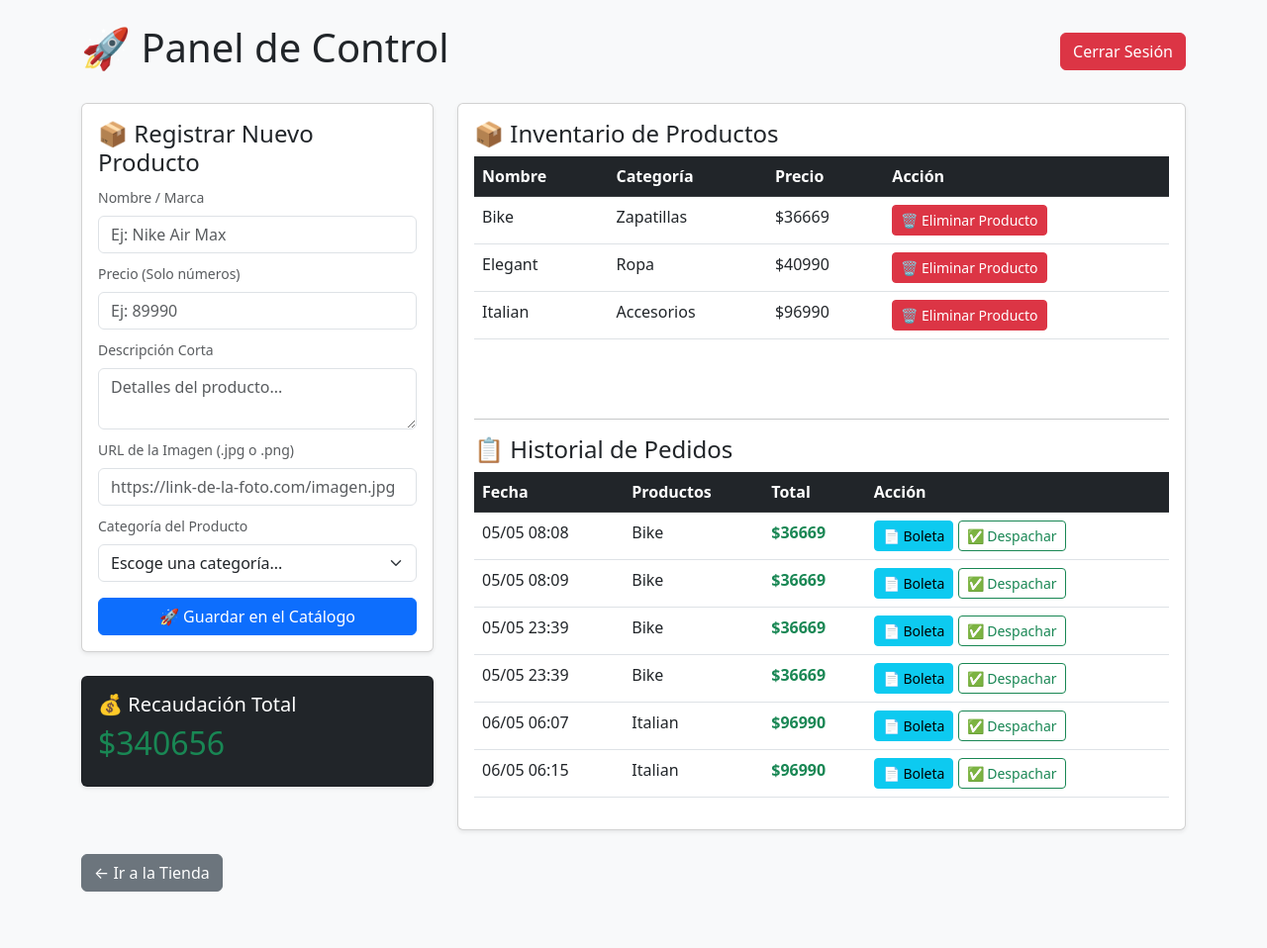
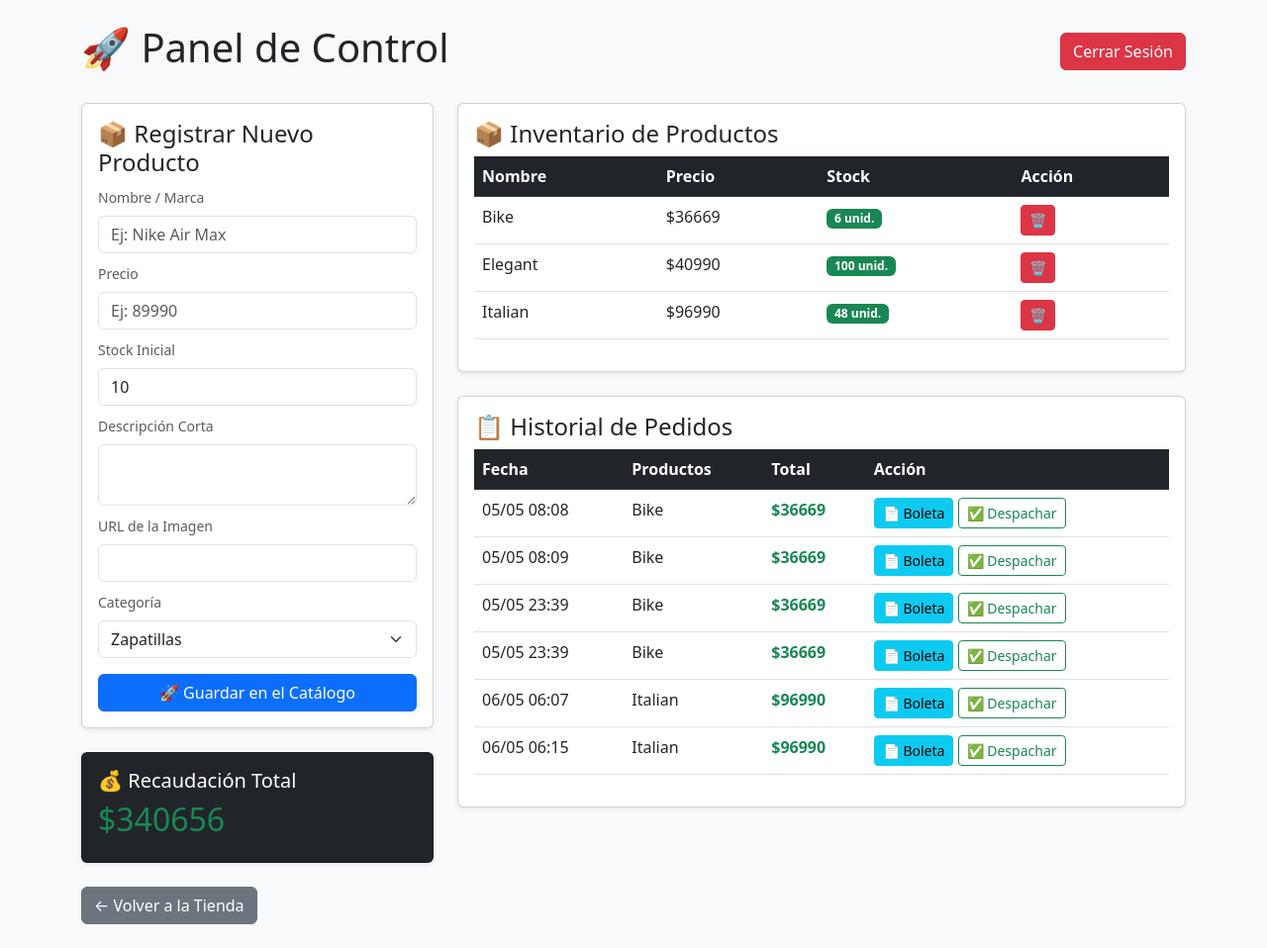
Before and after one commit to Churiflow/tienda-flask-pro, a Flask app: page /admin in a window 1280 px wide. Shown: the whole page at 99% size. Before the commit the page ends 901 px from the top, so only its background shows below. Run offline with Flask 3, Linux system fonts and the light colour scheme; the visitor is signed in with stand-in values (Sample User, id 1); data comes from the database, SQL or seed files in the repository; both versions use the stored data as it was after the commit.

Commit message:
Mejora de diseño, sistema de stock y revisión de carrito

```diff
--- a/app.py
+++ b/app.py
@@ -2,201 +2,133 @@ from flask import Flask, render_template, request, redirect, url_for, session
 from flask_sqlalchemy import SQLAlchemy
 
 app = Flask(__name__)
-
-# CONFIGURACIÓN
-app.secret_key = 'mi_clave_secreta_pro_2026' # Necesaria para el carrito
+app.secret_key = 'mi_clave_secreta_pro_2026'
 app.config['SQLALCHEMY_DATABASE_URI'] = 'sqlite:///tienda.db'
 app.config['SQLALCHEMY_TRACK_MODIFICATIONS'] = False
+
 db = SQLAlchemy(app)
 
-# MODELO DE BASE DE DATOS
+# --- MODELOS ---
 class Producto(db.Model):
     id = db.Column(db.Integer, primary_key=True)
     nombre = db.Column(db.String(100), nullable=False)
     precio = db.Column(db.Integer, nullable=False)
     descripcion = db.Column(db.String(500))
     imagen = db.Column(db.String(500))
-    categoria = db.Column(db.String(50))  # <--- ASEGÚRATE DE QUE ESTA LÍNEA ESTÉ AQUÍ
+    categoria = db.Column(db.String(50))
+    stock = db.Column(db.Integer, default=10)
 
-# Crear la base de datos
+class Pedido(db.Model):
+    id = db.Column(db.Integer, primary_key=True)
+    productos_nombres = db.Column(db.String(500))
+    total_pagado = db.Column(db.Integer)
+    fecha = db.Column(db.DateTime, default=db.func.now())
+
 with app.app_context():
     db.create_all()
 
-# --- RUTAS DE LA TIENDA ---
-
+# --- RUTAS ---
 @app.route('/')
 def home():
-    # Buscador: si hay una palabra en el cuadro de búsqueda, filtra
     query = request.args.get('search')
-    if query:
-        productos_db = Producto.query.filter(Producto.nombre.contains(query)).all()
-    else:
-        productos_db = Producto.query.all()
+    productos_db = Producto.query.filter(Producto.nombre.contains(query)).all() if query else Producto.query.all()
+    cantidad_carrito = len(session.get('carrito', []))
+    return render_template('index.html', productos=productos_db, cantidad=cantidad_carrito)
 
-    # Contamos productos en el carrito para la insignia (badge)
+
+@app.route('/categoria/<nombre_cat>')
+def filtrar_categoria(nombre_cat):
+    # 1. Buscamos los productos que coincidan con la categoría
+    productos = Producto.query.filter_by(categoria=nombre_cat).all()
+
+    # 2. Calculamos la cantidad para el icono del carrito
     cantidad_carrito = len(session.get('carrito', []))
 
-    return render_template('index.html', productos=productos_db, cantidad=cantidad_carrito)
+    # 3. Reutilizamos index.html para mostrar los resultados
+    return render_template('index.html', productos=productos, cantidad=cantidad_carrito)
 
-# --- SEGURIDAD: LOGIN Y LOGOUT ---
+
+@app.route('/agregar/<int:id>')
+def agregar_al_carrito(id):
+    prod = Producto.query.get_or_404(id)
+    if prod.stock > 0:
+        carrito = session.get('carrito', [])
+        carrito.append(id)
+        session['carrito'] = carrito
+    return redirect(url_for('home'))
+
+
+@app.route('/quitar/<int:id>')
+def quitar_del_carrito(id):
+    carrito = session.get('carrito', [])
+    if id in carrito:
+        carrito.remove(id) # Quita solo una unidad
+        session['carrito'] = carrito
+    return redirect(url_for('ver_carrito'))
+
+@app.route('/vaciar')
+def vaciar_carrito():
+    session.pop('carrito', None)
+    return redirect(url_for('home'))
+
+@app.route('/finalizar_compra')
+def finalizar_compra():
+    ids = session.get('carrito', [])
+    if not ids: return redirect(url_for('home'))
+
+    productos_obj = Producto.query.filter(Producto.id.in_(ids)).all()
+    # Descontar stock
+    for p in productos_obj:
+        if p.stock > 0:
+            p.stock -= 1
+
+    nombres = ", ".join([p.nombre for p in productos_obj])
+    total = sum(p.precio for p in productos_obj)
+
+    nuevo_pedido = Pedido(productos_nombres=nombres, total_pagado=total)
+    db.session.add(nuevo_pedido)
+    db.session.commit()
+    session.pop('carrito', None)
+    return render_template('pago_exitoso.html', nombres=nombres, total=total)
 
 @app.route('/login', methods=['GET', 'POST'])
 def login():
     if request.method == 'POST':
-        usuario = request.form['usuario']
-        clave = request.form['clave']
-        # AQUÍ DEFINES TU CLAVE
-        if usuario == 'admin' and clave == '12345':
+        if request.form['usuario'] == 'admin' and request.form['clave'] == '12345':
             session['admin_logueado'] = True
             return redirect(url_for('admin'))
-        else:
-            return "<h1>Error: Datos incorrectos</h1><a href='/login'>Reintentar</a>"
     return render_template('login.html')
-
-@app.route('/logout')
-def logout():
-    session.pop('admin_logueado', None) # Borra el permiso de admin
-    return redirect(url_for('home'))
-
-# --- RUTA ADMIN PROTEGIDA ---
-
-@app.route('/eliminar/<int:id>')
-def eliminar(id):
-    p = Producto.query.get_or_404(id)
-    db.session.delete(p)
-    db.session.commit()
-    return redirect(url_for('home'))
-
-# --- RUTAS DEL CARRITO ---
 
 @app.route('/admin', methods=['GET', 'POST'])
 def admin():
-    if not session.get('admin_logueado'):
-        return redirect(url_for('login'))
-
+    if not session.get('admin_logueado'): return redirect(url_for('login'))
     if request.method == 'POST':
-        nuevo_p = Producto(
+        nuevo = Producto(
             nombre=request.form['nombre'],
-            precio=request.form['precio'],
+            precio=int(request.form['precio']),
             descripcion=request.form['descripcion'],
             imagen=request.form['imagen'],
-            categoria=request.form['categoria']
+            categoria=request.form['categoria'],
+            stock=int(request.form.get('stock', 10))
         )
-        db.session.add(nuevo_p)
+        db.session.add(nuevo)
         db.session.commit()
         return redirect(url_for('admin'))
 
-    # Obtenemos los datos de la DB
     productos = Producto.query.all()
     pedidos = Pedido.query.all()
+    recaudacion = sum(p.total_pagado for p in pedidos) if pedidos else 0
+    return render_template('admin.html', productos=productos, pedidos=pedidos, recaudacion=recaudacion)
 
-    # 94. Calculamos la recaudación (con un IF por si no hay pedidos)
-    total_recaudado = sum(p.total_pagado for p in pedidos) if pedidos else 0
-
-    # 97. PASAMOS TODO AL HTML - Asegúrate de que diga exactamente esto:
-    return render_template('admin.html',
-                           productos=productos,
-                           pedidos=pedidos,
-                           recaudacion=total_recaudado)
-
-@app.route('/agregar/<int:id>')
-def agregar_al_carrito(id):
-    if 'carrito' not in session:
-        session['carrito'] = []
-
-    # Copiamos la lista, agregamos y reasignamos (importante en Flask)
-    carrito = session['carrito']
-    carrito.append(id)
-    session['carrito'] = carrito
-    return redirect(url_for('home'))
-
-@app.route('/carrito')
-def ver_carrito():
-    ids_en_carrito = session.get('carrito', [])
-    if not ids_en_carrito:
-        return render_template('carrito.html', productos=[], total=0)
-
-    # Buscamos los objetos Producto por sus IDs que están en la sesión
-    productos_carrito = Producto.query.filter(Producto.id.in_(ids_en_carrito)).all()
-
-    # Calculamos el total sumando el precio de cada producto encontrado
-    total = sum(p.precio for p in productos_carrito)
-
-    return render_template('carrito.html', productos=productos_carrito, total=total)
-
-
-@app.route('/quitar/<int:id>')
-def quitar_del_carrito(id):
-    if 'carrito' in session:
-        carrito = session['carrito']
-        if id in carrito:
-            carrito.remove(id) # Quita solo una unidad del producto
-            session['carrito'] = carrito
-    return redirect(url_for('ver_carrito'))
-
-@app.route('/vaciar')
-def vaciar_carrito():
-    session.pop('carrito', None) # Borra la lista completa
-    return redirect(url_for('home'))
-
-
-class Pedido(db.Model):
-        id = db.Column(db.Integer, primary_key=True)
-        productos_nombres = db.Column(db.String(500)) # Lista de lo que compró
-        total_pagado = db.Column(db.Integer)
-        fecha = db.Column(db.DateTime, default=db.func.now())
-
-
-@app.route('/finalizar_compra')
-def finalizar_compra():
-    # 1. Verificamos que el carrito no esté vacío
-    ids_en_carrito = session.get('carrito', [])
-    if not ids_en_carrito:
-        return redirect(url_for('home'))
-
-    # 2. Buscamos los productos para el historial
-    productos_carrito = Producto.query.filter(Producto.id.in_(ids_en_carrito)).all()
-
-    # 3. Creamos el resumen
-    nombres_lista = [p.nombre for p in productos_carrito]
-    nombres_texto = ", ".join(nombres_lista)
-    total_venta = sum(p.precio for p in productos_carrito)
-
-    # 4. GUARDAMOS EN LA BASE DE DATOS
-    nuevo_pedido = Pedido(productos_nombres=nombres_texto, total_pagado=total_venta)
-    db.session.add(nuevo_pedido)
-    db.session.commit()
-
-    # 5. VACIAR EL CARRITO (Limpiar la sesión)
-    session.pop('carrito', None)
-
-    # 6. Mostrar página de éxito
-    return render_template('pago_exitoso.html', nombres=nombres_texto, total=total_venta)
-
-
-@app.route('/categoria/<nombre_cat>')
-def filtrar_categoria(nombre_cat):
-    # Solo buscamos los productos que coincidan con la categoría
-    productos = Producto.query.filter_by(categoria=nombre_cat).all()
-    return render_template('index.html', productos=productos)
-
-# 1. FUNCIÓN PARA ELIMINAR EL PRODUCTO DEL CATÁLOGO (EL BOTÓN ROJO)
 @app.route('/eliminar_producto/<int:id>')
 def eliminar_producto(id):
-    if not session.get('admin_logueado'):
-        return redirect(url_for('login'))
-
     prod = Producto.query.get_or_404(id)
     db.session.delete(prod)
     db.session.commit()
     return redirect(url_for('admin'))
 
-# 2. FUNCIÓN PARA DESPACHAR/BORRAR EL PEDIDO (EL BOTÓN VERDE)
 @app.route('/eliminar_pedido/<int:id>')
 def eliminar_pedido(id):
-    if not session.get('admin_logueado'):
-        return redirect(url_for('login'))
-
     ped = Pedido.query.get_or_404(id)
     db.session.delete(ped)
     db.session.commit()
@@ -204,12 +136,20 @@ def eliminar_pedido(id):
 
 @app.route('/imprimir_boleta/<int:id>')
 def imprimir_boleta(id):
-    if not session.get('admin_logueado'):
-        return redirect(url_for('login'))
-
     pedido = Pedido.query.get_or_404(id)
     return render_template('boleta.html', pedido=pedido)
 
+@app.route('/logout')
+def logout():
+    session.pop('admin_logueado', None)
+    return redirect(url_for('home'))
+
+@app.route('/carrito')
+def ver_carrito():
+    ids = session.get('carrito', [])
+    productos_carrito = Producto.query.filter(Producto.id.in_(ids)).all()
+    total = sum(p.precio for p in productos_carrito)
+    return render_template('carrito.html', productos=productos_carrito, total=total)
 
 if __name__ == '__main__':
     app.run(debug=True, port=5000)
--- a/templates/admin.html
+++ b/templates/admin.html
@@ -17,41 +17,34 @@
                 <div class="card p-3 shadow-sm mb-4">
                     <h4>📦 Registrar Nuevo Producto</h4>
                     <form method="POST">
-                    <!-- Nombre del Producto -->
                         <div class="mb-2">
                             <label class="form-label text-muted small">Nombre / Marca</label>
                             <input type="text" name="nombre" class="form-control" placeholder="Ej: Nike Air Max" required>
                         </div>
-
-                    <!-- Precio -->
                         <div class="mb-2">
-                        <label class="form-label text-muted small">Precio (Solo números)</label>
+                            <label class="form-label text-muted small">Precio</label>
                             <input type="number" name="precio" class="form-control" placeholder="Ej: 89990" required>
                         </div>
-
-                    <!-- Descripción -->
+                        <div class="mb-2">
+                            <label class="form-label text-muted small">Stock Inicial</label>
+                            <input type="number" name="stock" class="form-control" value="10" required>
+                        </div>
                         <div class="mb-2">
                             <label class="form-label text-muted small">Descripción Corta</label>
-                        <textarea name="descripcion" class="form-control" rows="2" placeholder="Detalles del producto..."></textarea>
+                            <textarea name="descripcion" class="form-control" rows="2"></textarea>
                         </div>
-
-                    <!-- Link de la Imagen -->
                         <div class="mb-2">
-                        <label class="form-label text-muted small">URL de la Imagen (.jpg o .png)</label>
-                        <input type="text" name="imagen" class="form-control" placeholder="https://link-de-la-foto.com/imagen.jpg">
+                            <label class="form-label text-muted small">URL de la Imagen</label>
+                            <input type="text" name="imagen" class="form-control">
                         </div>
-
-                    <!-- SELECCIÓN DE CATEGORÍA -->
                         <div class="mb-3">
-                        <label class="form-label text-muted small">Categoría del Producto</label>
+                            <label class="form-label text-muted small">Categoría</label>
                             <select name="categoria" class="form-select" required>
-                            <option value="" disabled selected>Escoge una categoría...</option>
                                 <option value="Zapatillas">Zapatillas</option>
                                 <option value="Ropa">Ropa</option>
                                 <option value="Accesorios">Accesorios</option>
                             </select>
                         </div>
-
                         <button type="submit" class="btn btn-primary w-100">🚀 Guardar en el Catálogo</button>
                     </form>
                 </div>
@@ -63,16 +56,15 @@
             </div>
 
             <div class="col-md-8">
-                <div class="card p-3 shadow-sm">
-                <!-- TABLA 1: GESTIÓN DE PRODUCTOS (Lo que el cliente ve en la tienda) -->
+                <div class="card p-3 shadow-sm mb-4">
                     <h4>📦 Inventario de Productos</h4>
-                <div class="table-responsive mb-5">
+                    <div class="table-responsive">
                         <table class="table table-hover">
                             <thead class="table-dark">
                                 <tr>
                                     <th>Nombre</th>
-                                <th>Categoría</th>
                                     <th>Precio</th>
+                                    <th>Stock</th>
                                     <th>Acción</th>
                                 </tr>
                             </thead>
@@ -80,25 +72,27 @@
                                 {% for producto in productos %}
                                 <tr>
                                     <td>{{ producto.nombre }}</td>
-                                <td>{{ producto.categoria }}</td>
                                     <td>${{ producto.precio }}</td>
                                     <td>
-                                    <!-- Botón para eliminar el producto de la tienda -->
-                                    <a href="{{ url_for('eliminar_producto', id=producto.id) }}"
-                                       class="btn btn-sm btn-danger"
-                                       onclick="return confirm('¿Eliminar este producto del catálogo permanentemente?')">
-                                       🗑️ Eliminar Producto
-                                    </a>
+                                        {% if producto.stock > 3 %}
+                                            <span class="badge bg-success">{{ producto.stock }} unid.</span>
+                                        {% elif producto.stock > 0 %}
+                                            <span class="badge bg-warning text-dark">{{ producto.stock }} ¡Bajo!</span>
+                                        {% else %}
+                                            <span class="badge bg-danger">SIN STOCK</span>
+                                        {% endif %}
+                                    </td>
+                                    <td>
+                                        <a href="{{ url_for('eliminar_producto', id=producto.id) }}" class="btn btn-sm btn-danger" onclick="return confirm('¿Borrar?')">🗑️</a>
                                     </td>
                                 </tr>
                                 {% endfor %}
                             </tbody>
                         </table>
                     </div>
+                </div>
 
-                <hr>
-
-                <!-- TABLA 2: HISTORIAL DE PEDIDOS (Lo que ya te compraron) -->
+                <div class="card p-3 shadow-sm">
                     <h4>📋 Historial de Pedidos</h4>
                     <div class="table-responsive">
                         <table class="table table-hover">
@@ -115,27 +109,14 @@
                                 <tr>
                                     <td>{{ pedido.fecha.strftime('%d/%m %H:%M') }}</td>
                                     <td>{{ pedido.productos_nombres }}</td>
-                                <td class="fw-bold text-success">${{ pedido.total_pagado }}</td>
+                                    <td class="text-success fw-bold">${{ pedido.total_pagado }}</td>
                                     <td>
-                                    <!-- Botón Imprimir -->
-                                    <a href="{{ url_for('imprimir_boleta', id=pedido.id) }}"
-                                       class="btn btn-sm btn-info" target="_blank">
-                                       📄 Boleta
-                                    </a>
-
-                                    <!-- Botón Despachar -->
-                                    <a href="{{ url_for('eliminar_pedido', id=pedido.id) }}"
-                                       class="btn btn-sm btn-outline-success"
-                                       onclick="return confirm('¿Confirmas que este pedido ya fue entregado?')">
-                                       ✅ Despachar
-                                    </a>
+                                        <a href="{{ url_for('imprimir_boleta', id=pedido.id) }}" class="btn btn-sm btn-info" target="_blank">📄 Boleta</a>
+                                        <a href="{{ url_for('eliminar_pedido', id=pedido.id) }}" class="btn btn-sm btn-outline-success">✅ Despachar</a>
                                     </td>
-
                                 </tr>
                                 {% else %}
-                            <tr>
-                                <td colspan="4" class="text-center text-muted">Aún no hay ventas registradas.</td>
-                            </tr>
+                                <tr><td colspan="4" class="text-center text-muted">No hay ventas.</td></tr>
                                 {% endfor %}
                             </tbody>
                         </table>
@@ -144,7 +125,7 @@
             </div>
         </div>
         <br>
-        <a href="/" class="btn btn-secondary">← Ir a la Tienda</a>
+        <a href="/" class="btn btn-secondary">← Volver a la Tienda</a>
     </div>
 </body>
 </html>
--- a/templates/carrito.html
+++ b/templates/carrito.html
@@ -23,13 +23,14 @@
                         {% for p in productos %}
                         <li class="list-group-item d-flex justify-content-between align-items-center p-3">
                             <div class="d-flex align-items-center">
-                                <img src="{{ p.imagen }}" style="width: 60px; height: 60px; object-fit: cover; margin-right: 15px;" class="rounded">
+                                <img src="{{ p.imagen }}" style="width: 60px; height: 60px; object-fit: cover; margin-right: 15px;" class="rounded" onerror="this.src='https://via.placeholder.com/60'">
                                 <div>
                                     <h6 class="mb-0">{{ p.nombre }}</h6>
                                     <small class="text-muted">${{ p.precio }}</small>
                                 </div>
                             </div>
-                            <a href="/quitar/{{ p.id }}" class="btn btn-sm btn-outline-danger">Quitar</a>
+                            <!-- Ruta corregida para coincidir con app.py -->
+                            <a href="{{ url_for('quitar_del_carrito', id=p.id) }}" class="btn btn-sm btn-outline-danger">Quitar</a>
                         </li>
                         {% endfor %}
                     </ul>
```
Also changed, not shown: templates/index.html (+25 -11 lines), instance/tienda.db, tienda.db (deleted). Lines whose indentation alone changed are shown as unchanged.
